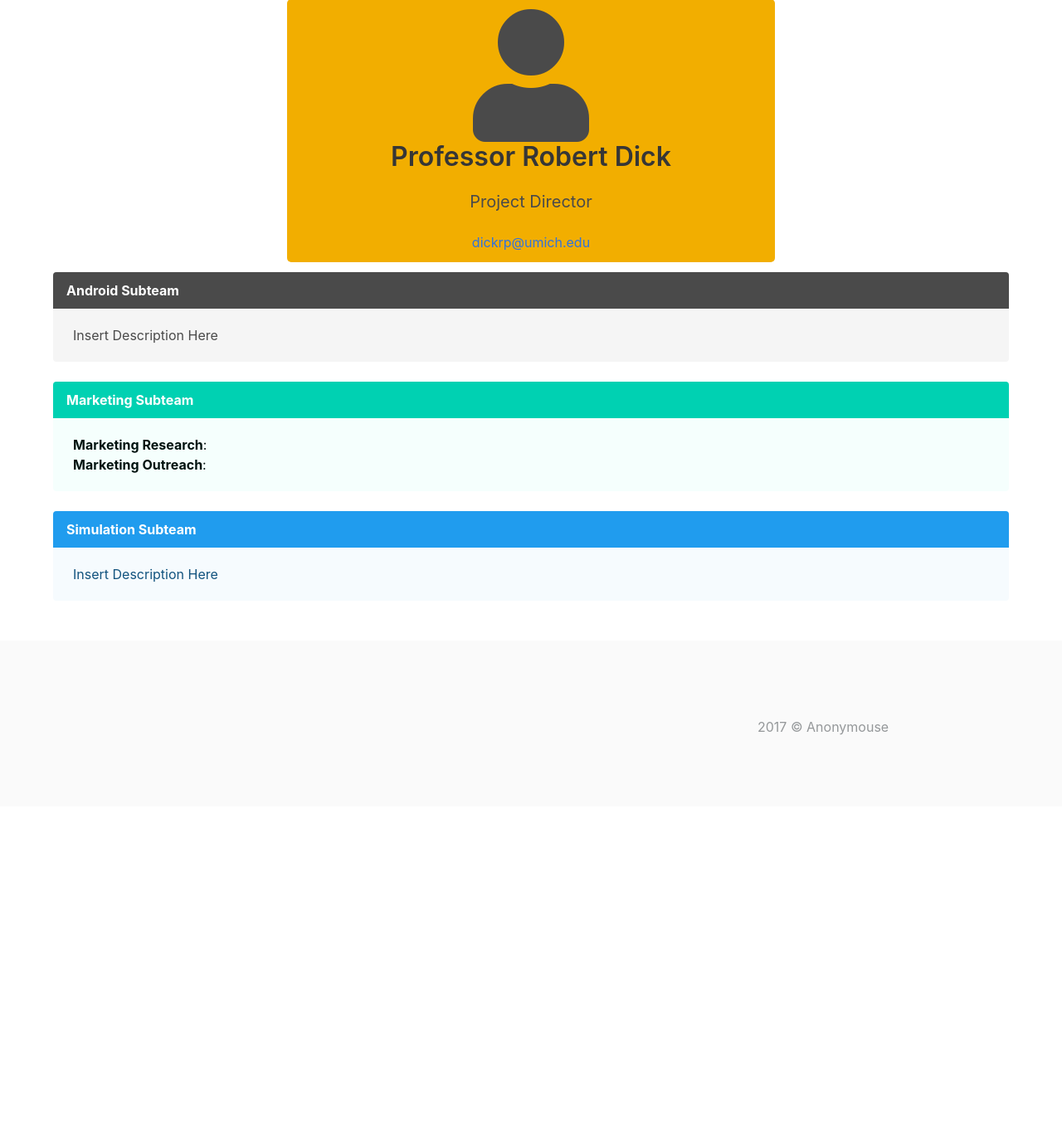
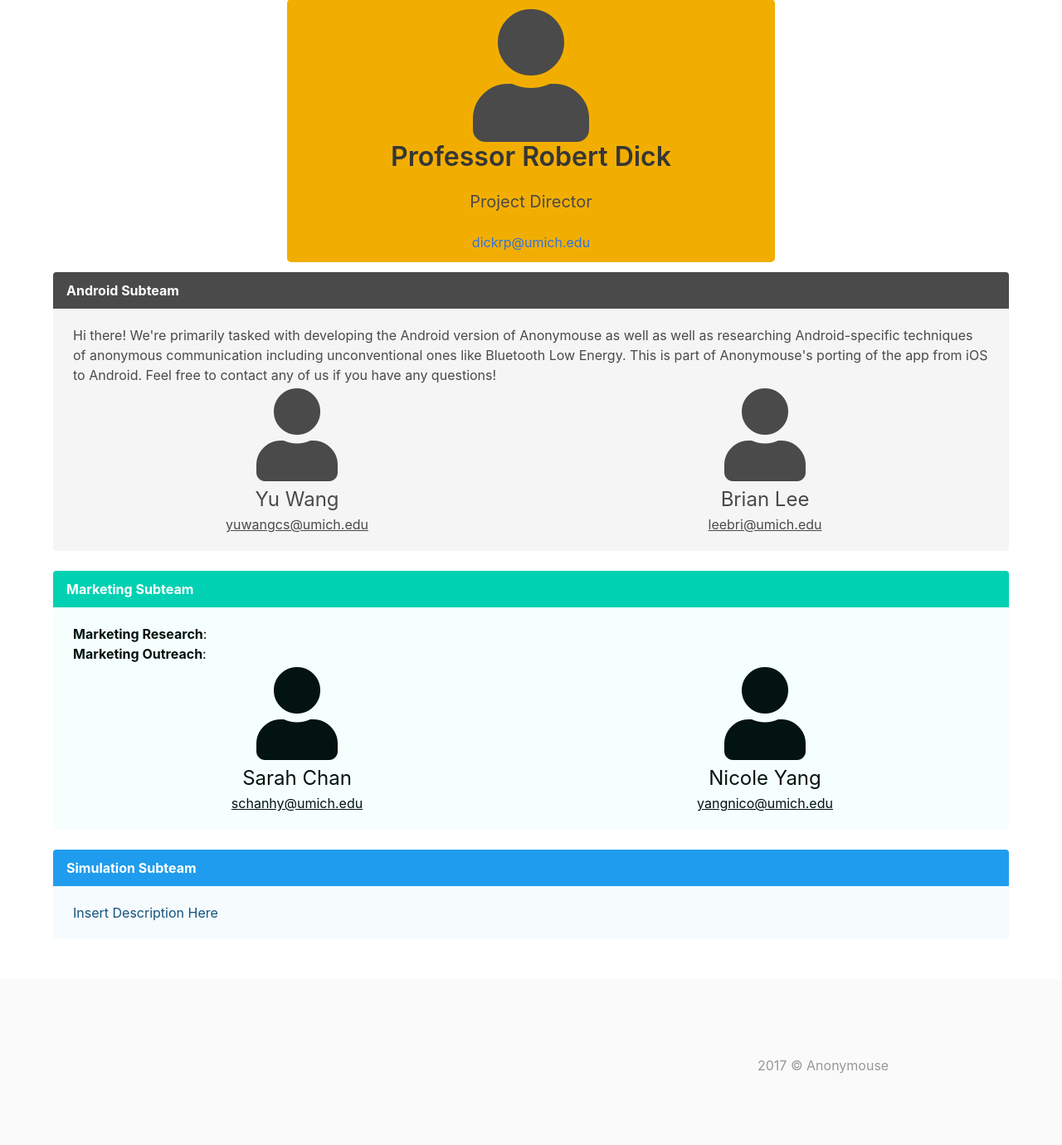
Before and after one commit to duo-yang/anonymouse-site, a Flask app: page /staff/ in a window 1280 px wide. Shown: the part 441-1821 px from the top of the page at 83% size. Before the commit the page ends 1327 px from the top, so only its background shows below. Run offline with Flask 2, Linux system fonts and the light colour scheme; some libraries are stand-ins or nearby versions.

Commit message:
added more staff details and cut margin

```diff
--- a/static/css/main.css
+++ b/static/css/main.css
@@ -141,7 +141,7 @@
     max-width: 600px;
 }
 #features {
-    margin-top: 15%;
+    /*margin-top: 15%;*/
 }
 #features .columns {
     margin: 0 10% 0 10%;
@@ -197,3 +197,11 @@ hr{
 	background-color:#F2AE00 !important;
 	border-radius:5px;
 }
+
+.subteam .column i{
+	padding:0.25rem;
+}
+
+.subteam .column h2{
+	font-size:1.5rem;
+}
--- a/templates/staff.html
+++ b/templates/staff.html
@@ -24,7 +24,19 @@
 					<p>Android Subteam</p>
 				</div>
 				<div class="message-body">
-					<p>Insert Description Here</p>
+					<p>Hi there! We're primarily tasked with developing the Android version of Anonymouse as well as well as researching Android-specific techniques of anonymous communication including unconventional ones like Bluetooth Low Energy. This is part of Anonymouse's porting of the app from iOS to Android. Feel free to contact any of us if you have any questions!</p>
+					<div class = "columns is-centered has-text-centered subteam">
+						<div class = "column">
+							<i class="fas fa-user fa-7x"></i>
+							<h2>Yu Wang</h2>
+							<p><a href = "mailto:yuwangcs@umich.edu">yuwangcs@umich.edu</a></p>
+						</div>
+						<div class = "column">
+							<i class="fas fa-user fa-7x"></i>
+							<h2>Brian Lee</h2>
+							<p><a href = "mailto:leebri@umich.edu">leebri@umich.edu</a></p>
+						</div>
+					</div>
 				</div>
 			</article>
 			<article class="message is-primary">
@@ -34,6 +46,19 @@
 				<div class="message-body">
 					<p><b>Marketing Research</b>:</p>
 					<p><b>Marketing Outreach</b>:</p>
+					<div class = "columns is-centered has-text-centered subteam">
+						<div class = "column">
+							<i class="fas fa-user fa-7x"></i>
+							<h2>Sarah Chan</h2>
+							<p><a href = "mailto:schanhy@umich.edu">schanhy@umich.edu</a></p>
+						</div>
+						<div class = "column">
+							<i class="fas fa-user fa-7x"></i>
+							<h2>Nicole Yang</h2>
+							<p><a href = "mailto:yangnico@umich.edu">yangnico@umich.edu</a></p>
+						</div>
+					</div>
+
 				</div>
 			</article>
 			<article class="message is-info">
```
